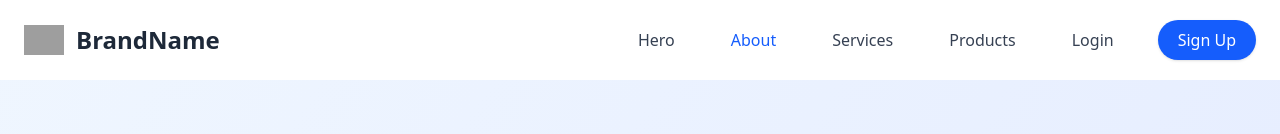
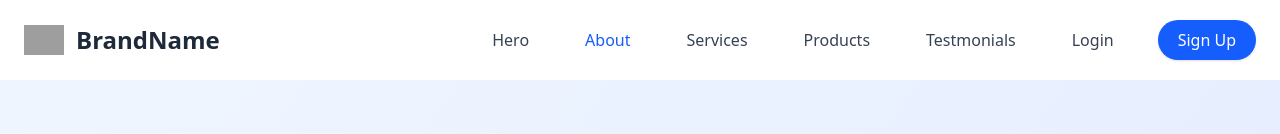
Before and after one commit to Abdiaziz82/react_collab, a React (Vite) app in the folder frontend/: page /about in a window 1280 px wide. Shown: the top 134 px of the page. Built offline with nearby package versions, Linux system fonts and the light colour scheme; grey boxes are pictures that could not be loaded.

Commit message:
add routing for testmonials

```diff
--- a/frontend/src/App.jsx
+++ b/frontend/src/App.jsx
@@ -10,6 +10,7 @@ import Products from "./Components/Product";
 import Signup from "./Components/Signup";
 import Features from "./Components/Features";
 import Hero from "./Components/Hero";
+import Testimonial from "./Components/Testimonial";
 
 function App() {
   return (
@@ -27,6 +28,7 @@ function App() {
           <Route path="/login" element={<LoginPage />} />
           <Route path="/signup" element={<Signup />} />
           <Route path="/features" element={<Features />} />
+          <Route path="/testmonials" element={<Testimonial />}  />
         </Routes>
       </main>
 
--- a/frontend/src/Components/Navbar.jsx
+++ b/frontend/src/Components/Navbar.jsx
@@ -62,6 +62,16 @@ export default function Navbar() {
           >
             Products
           </NavLink>
+<NavLink
+            to="/testmonials"
+            className={({ isActive }) =>
+              `font-medium transition px-3 py-2 ${
+                isActive ? "text-blue-600" : "text-gray-700 hover:text-blue-600"
+              }`
+            }
+          >
+            Testmonials
+          </NavLink>
 
           <NavLink
             to="/login"
```
